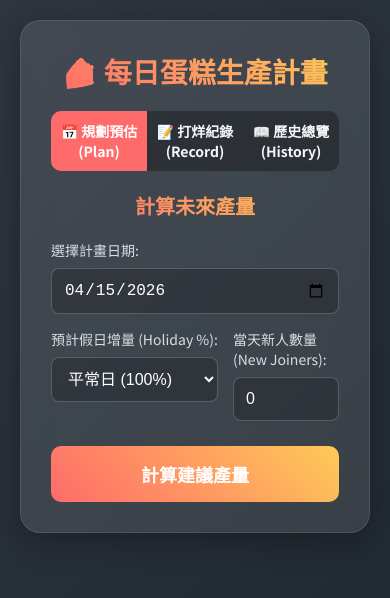
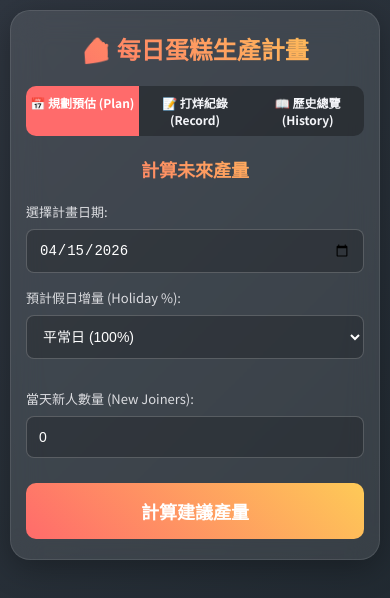
Before and after one commit to laikelvinca/Cake, a plain HTML site: page index.html in a window 390 px wide. Drawn offline with Linux system fonts and the light colour scheme.

Commit message:
Add files via upload

```diff
--- a/index.html
+++ b/index.html
@@ -34,12 +34,14 @@
         body {
             font-family: 'Noto Sans TC', sans-serif;
             background: linear-gradient(135deg, #2f3640 0%, #1e272e 100%);
+            background-attachment: fixed;
             color: var(--text-main);
             min-height: 100vh;
             display: flex;
             justify-content: center;
             align-items: flex-start;
             padding: 20px;
+            overflow-x: hidden;
         }
 
         .glass-container {
@@ -241,6 +243,7 @@
         .history-wrapper {
             overflow-x: auto;
             margin-top: 15px;
+            width: 100%;
         }
         .history-table {
             width: 100%;
@@ -269,6 +272,37 @@
             background: rgba(255,255,255,0.1);
             font-size: 12px;
             white-space: nowrap;
+        }
+
+        /* Mobile Adjustments */
+        @media (max-width: 500px) {
+            body {
+                padding: 10px;
+            }
+            .glass-container {
+                padding: 20px 15px;
+            }
+            .grid-2 {
+                grid-template-columns: 1fr;
+            }
+            .tab {
+                font-size: 12px;
+                padding: 8px 2px;
+            }
+            h1 {
+                font-size: 24px;
+            }
+            h2 {
+                font-size: 18px;
+            }
+            .input-group label {
+                font-size: 13px;
+                white-space: normal;
+                word-wrap: break-word;
+            }
+            .glass-container input, .glass-container select {
+                font-size: 14px;
+            }
         }
     </style>
 </head>
@@ -330,9 +364,9 @@
 
             <div id="date-info" style="text-align: center; margin-bottom: 10px; color: var(--text-muted); font-size: 14px;"></div>
 
-            <div class="input-group" style="align-items: center; flex-direction: row; justify-content: center; gap: 10px; background: rgba(0,0,0,0.2); padding: 10px; border-radius: 10px;">
-                <input type="checkbox" id="record-is-holiday" style="width:20px; height:20px;">
-                <label for="record-is-holiday" style="margin:0; font-size:16px;">標記此日為假日 (Holiday) - 將不納入平常日平均</label>
+            <div class="input-group" style="align-items: center; flex-direction: row; justify-content: flex-start; gap: 10px; background: rgba(0,0,0,0.2); padding: 15px; border-radius: 10px; flex-wrap: wrap;">
+                <input type="checkbox" id="record-is-holiday" style="width:24px; height:24px; flex-shrink: 0;">
+                <label for="record-is-holiday" style="margin:0; font-size:14px; flex: 1; word-wrap: break-word;">標記此日為假日 (Holiday) - 將不納入平常日平均</label>
             </div>
 
             <div id="record-flavors-container" style="margin-top: 15px;">
```
